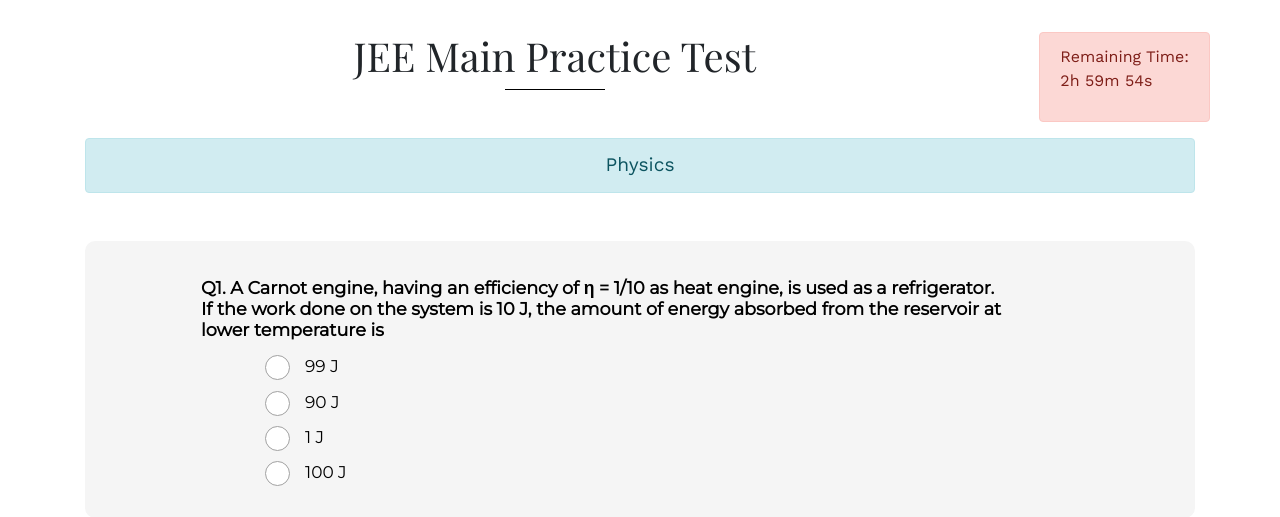
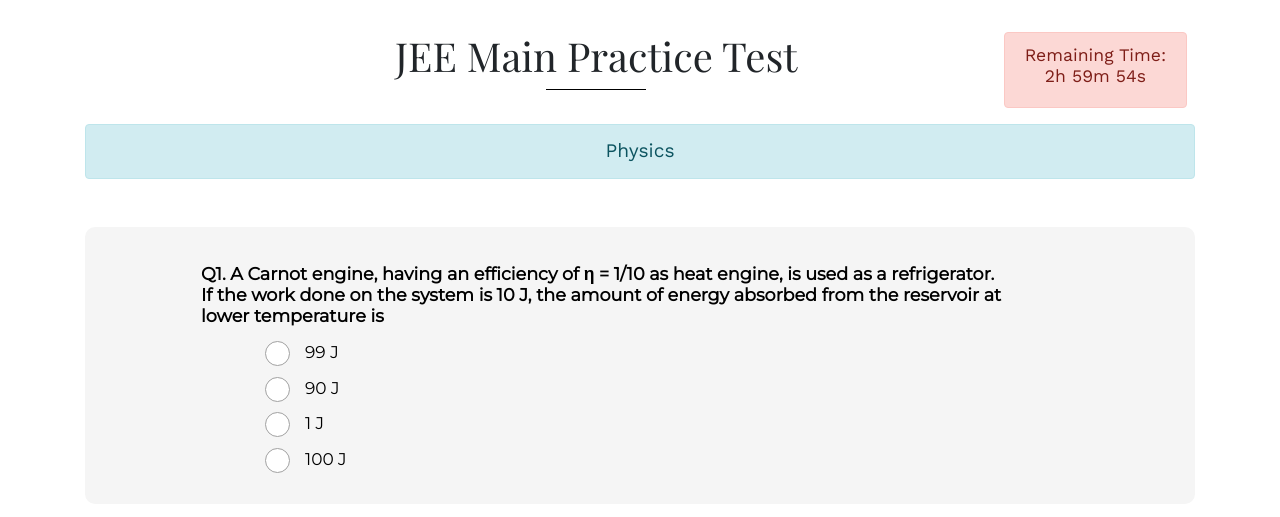
Before and after one commit to tejas2008/jee-prep, a Django app: page /quiz/ in a window 1280 px wide. Shown: the top 517 px of the page. Run offline with Django 3.2, Linux system fonts and the light colour scheme; data comes from the database, SQL or seed files in the repository; both versions use the stored data as it was after the commit; some libraries are stand-ins or nearby versions.

```diff
--- a/templates/hotelbooking1/quiz.html
+++ b/templates/hotelbooking1/quiz.html
@@ -92,14 +92,14 @@
         </div>
         </div>
     </div> -->
-    <button onclick="topFunction()" id="myBtn" title="Go to top">Top</button>
+    <button onclick="topFunction()" id="myBtn" title="Go to top" style="color: black;">Top</button>
     <div class="container">
         <div class="row">
             <div class="col-md-10 mx-auto text-center mb-5 section-heading">
-            <h2 class="mb-5" style="margin-top: 2rem;margin-bottom: 0rem !important;">JEE Main Practice Test</h2>
+            <h2 class="mb-5" style="margin-top: 2rem;margin-bottom: 0rem !important;margin-left: 6rem !important;">JEE Main Practice Test</h2>
             </div >
-            <div class="alert alert-danger " style="margin-top: 2rem;margin-bottom: 1rem !important;">
-                Remaining Time: <p id="demo"></p>
+            <div class="alert alert-danger " style="margin-top: 2rem;margin-bottom: 1rem !important;position: relative;right: 2%">
+                <h6 style="font-size: 1.1rem;text-align: center;">Remaining Time: <p id="demo" style="margin-bottom: 0 !important;"></p></h6>
             </div>
             </div>
             <div class="alert alert-info text-center" role="alert" style="font-size: larger;">
```
Also changed, not shown: db.sqlite3.
